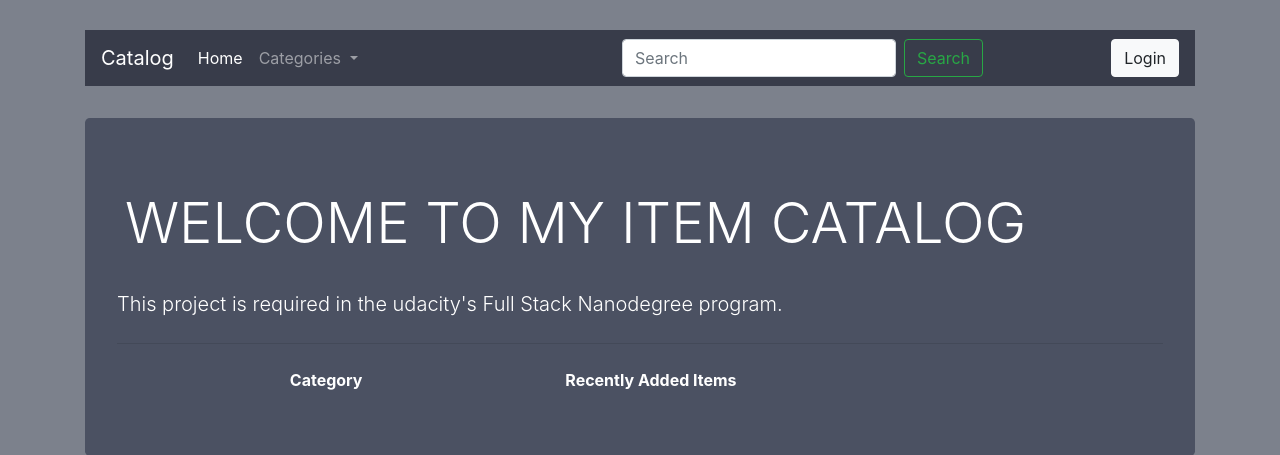
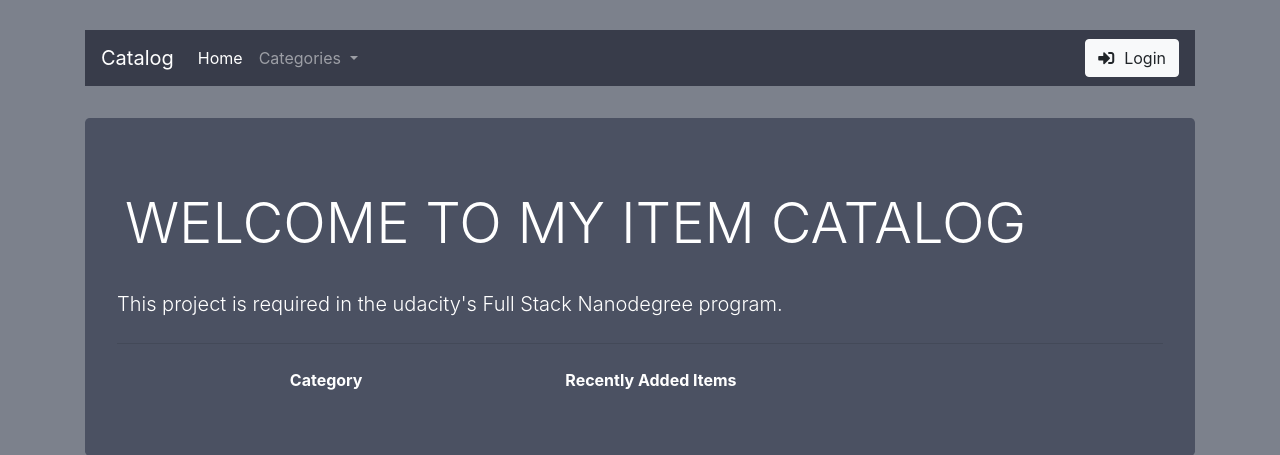
Before and after one commit to AbdulmajeedAlOmari/item-catalog-project, a Flask app: page /catalog in a window 1280 px wide. Shown: the top 455 px of the page. Run offline with Flask 2, Linux system fonts and the light colour scheme; data that the repository does not hold is empty; some libraries are stand-ins or nearby versions.

Commit message:
feat: Add icons on buttons

```diff
--- a/static/styles.css
+++ b/static/styles.css
@@ -20,3 +20,7 @@ body {
 #searchForm {
   margin: auto;
 }
+
+.icon {
+  margin-right: 10px;
+}
--- a/templates/common/footer.html
+++ b/templates/common/footer.html
@@ -9,5 +9,9 @@
     <script src="https://code.jquery.com/jquery-3.3.1.slim.min.js" integrity="sha384-q8i/X+965DzO0rT7abK41JStQIAqVgRVzpbzo5smXKp4YfRvH+8abtTE1Pi6jizo" crossorigin="anonymous"></script>
     <script src="https://cdnjs.cloudflare.com/ajax/libs/popper.js/1.14.3/umd/popper.min.js" integrity="sha384-ZMP7rVo3mIykV+2+9J3UJ46jBk0WLaUAdn689aCwoqbBJiSnjAK/l8WvCWPIPm49" crossorigin="anonymous"></script>
     <script src="https://stackpath.bootstrapcdn.com/bootstrap/4.1.3/js/bootstrap.min.js" integrity="sha384-ChfqqxuZUCnJSK3+MXmPNIyE6ZbWh2IMqE241rYiqJxyMiZ6OW/JmZQ5stwEULTy" crossorigin="anonymous"></script>
+
+    <!-- Font Awesome icons -->
+    <link rel="stylesheet" href="https://use.fontawesome.com/releases/v5.6.3/css/solid.css" integrity="sha384-+0VIRx+yz1WBcCTXBkVQYIBVNEFH1eP6Zknm16roZCyeNg2maWEpk/l/KsyFKs7G" crossorigin="anonymous">
+    <link rel="stylesheet" href="https://use.fontawesome.com/releases/v5.6.3/css/fontawesome.css" integrity="sha384-jLuaxTTBR42U2qJ/pm4JRouHkEDHkVqH0T1nyQXn1mZ7Snycpf6Rl25VBNthU4z0" crossorigin="anonymous">
   </body>
 </html>
--- a/templates/common/header.html
+++ b/templates/common/header.html
@@ -33,17 +33,13 @@
             </div>
           </li>
         </ul>
-        <form id="searchForm" class="form-inline my-2 my-lg-0" method="GET" action="/catalog">
-          <input class="form-control mr-sm-2" type="search" placeholder="Search" aria-label="Search" name="query">
-          <button class="btn btn-outline-success my-2 my-sm-0" type="submit">Search</button>
-        </form>
 
         {% if isLoggedIn() %}
             <form class="form-inline" action="/gdisconnect" method="POST">
-              <button type="submit" class="btn btn-secondary">Logout</button>
+              <button type="submit" class="btn btn-secondary"><i class="fas fa-sign-out-alt icon"></i>Logout</button>
             </form>
         {% else %}
-            <a class="btn btn-light" href="/login">Login</a>
+            <a class="btn btn-light" href="/login"><i class="fas fa-sign-in-alt icon"></i>Login</a>
         {% endif %}
 
       </div>
--- a/templates/index.html
+++ b/templates/index.html
@@ -5,7 +5,7 @@
     <h1 class="p-2 display-4 text-uppercase">Welcome to my Item Catalog</h1>
     {% if isLoggedIn() %}
       <div class="ml-auto p-2">
-        <a class="btn btn-primary" href="/catalog/new">Add Item</a>
+        <a class="btn btn-primary" href="/catalog/new"><i class="fas fa-plus icon"></i>Add Item</a>
       </div>
     {% endif %}
 
```
Also changed, not shown: templates/login.html (+1 -9 lines).
